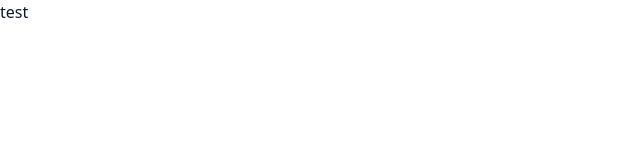
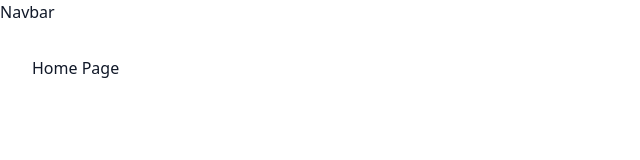
Before and after one commit to MA4LOUF/shopping-frontend, a React (Vite) app: page / in a window 1280 px wide. Shown: the top 160 px of the page, without its empty margins (0-640 px from the left). Built offline with nearby package versions, Linux system fonts and the light colour scheme; sample sign-in values are in the browser's storage.

Commit message:
fix protected route

```diff
--- a/src/App.tsx
+++ b/src/App.tsx
@@ -22,8 +22,10 @@ function App() {
 
           {/* All other routes are protected */}
           <Route element={<ProtectedRoute />}>
-            <Route index element={<Layout />} />
-            <Route path="home" element={<Home />} />
+            <Route element={<Layout />}>
+              <Route index element={<Home />} />
+              <Route path="home" element={<Home />} />
+            </Route>
           </Route>
 
           {/* Catch-all redirect */}
--- a/src/components/Navbar.tsx
+++ b/src/components/Navbar.tsx
@@ -1,3 +1,3 @@
 export default function Navbar() {
-  return <h1>test</h1>;
+  return <h1>Navbar</h1>;
 }
```
